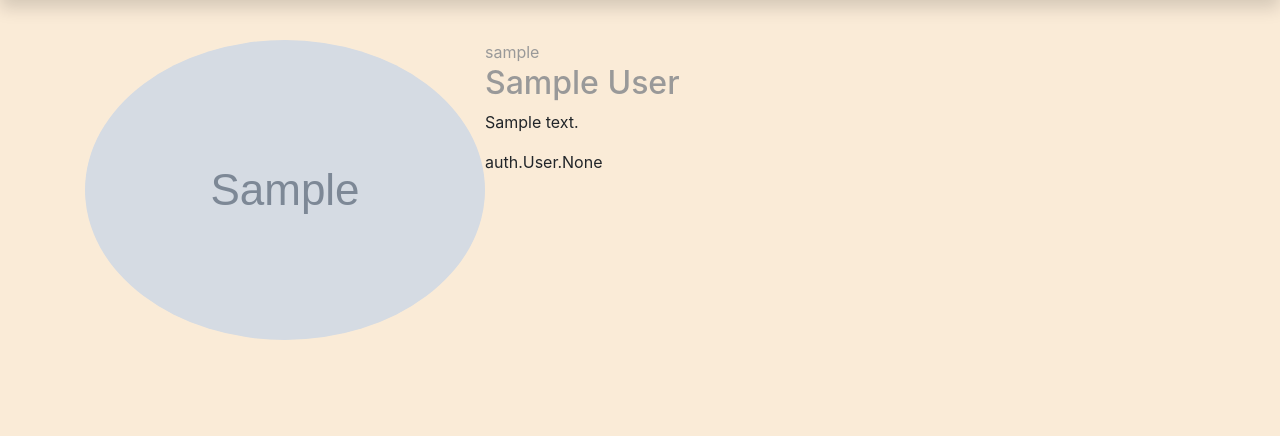
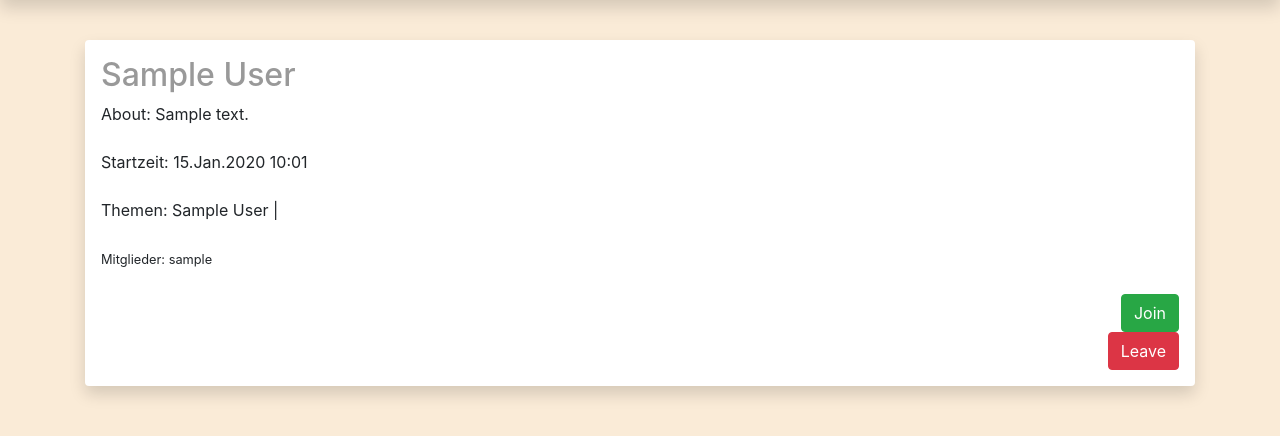
Before and after one commit to liminm/MensaMeet, a Django app: page /mymeetups/ in a window 1280 px wide. Shown: the part 56-492 px from the top of the page. Run offline with Django 3.2, Linux system fonts and the light colour scheme; a user stored in the database is signed in; tables that the repository leaves empty hold one stand-in row (values such as "Sample post"); grey boxes marked "Sample" are stand-in pictures; some libraries are stand-ins or nearby versions.

Commit message:
New look to ownmeetups

```diff
--- a/users/templates/users/ownmeetups.html
+++ b/users/templates/users/ownmeetups.html
@@ -5,19 +5,30 @@
 
 {% block content %}
     {% for meetup in meetups %}
+    <!--
     <article class="media content-section">
     <img class="rounded-circle article-img" alt="profile image" src="{{ meetup.author.profile.image.url }}">
     <div class="media-body">
         <div class="article-metadata">
         <a class="mr-2" href="#">{{ meetup.author }}</a>
-        <!--
-        <small class="text-muted">{{ meetup.date_posted|date:"F d, Y" }}</small>
-        -->
+
         </div>
         <h2><a class="article-title" href="{% url 'meetup-detail' meetup.id %}">{{ meetup.title }}</a></h2>
         <p class="article-content">{{ meetup.about }}</p>
         <p class="article-content">{{ meetup.members }}</p>
     </div>
     </article>
+    -->
+
+    <section id="events" class="mb-3 d-flex flex-column shadow bg-white rounded p-3">
+        <h2><a class="article-title" href="{% url 'meetup-detail' meetup.id %}">{{ meetup.title }}</a></h2>
+        <span class="about">About: {{ meetup.about }} </span><br />
+        <span class="date-time">Startzeit: {{ meetup.start_time|date:'d.M.Y' }} {{ meetup.start_time|date:'H:m' }}</span><br />
+        <span class="topics">Themen: {% for topic in meetup.topics.all %} {{ topic }} |{% endfor %}</span><br />
+        <span class="participants"><small>Mitglieder: {% for member in meetup.members.all %} {{ member }} {% endfor %}</small></span><br />
+        <button class="ml-auto btn btn-success join">Join</button>
+        <button class="ml-auto btn btn-danger leave">Leave</button>
+    </section>
+
     {% endfor %}
 {% endblock content %}
```
